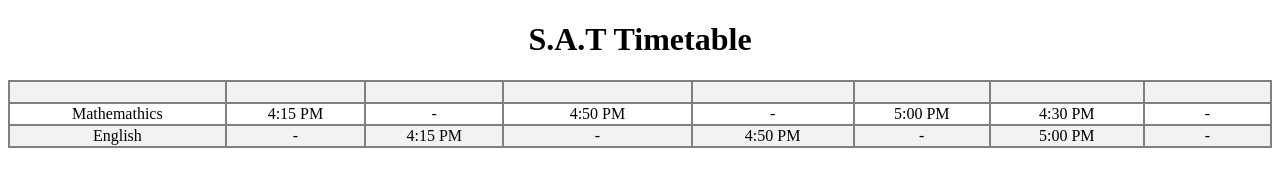
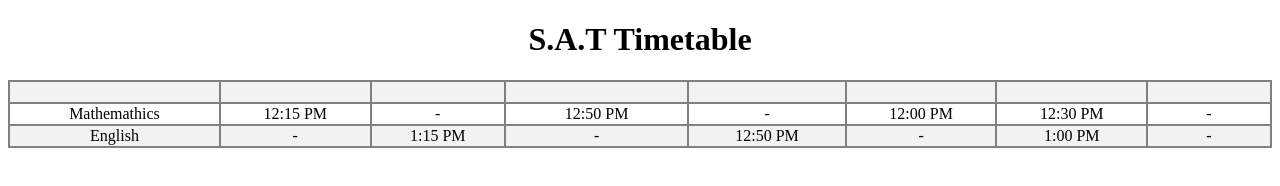
Before and after one commit to OA2302/sat, a plain HTML site: page index.html in a window 1280 px wide. Drawn offline with Linux system fonts and the light colour scheme.

Commit message:
first commit

```diff
--- a/index.html
+++ b/index.html
@@ -25,22 +25,22 @@
             </thead>
             <tr>
                 <td>Mathemathics</td>
-                <td>4:15 PM</td>
+                <td>12:15 PM</td>
                 <td>-</td>
-                <td>4:50 PM</td>
+                <td>12:50 PM</td>
                 <td>-</td>
-                <td>5:00 PM</td>
-                <td>4:30 PM</td>
+                <td>12:00 PM</td>
+                <td>12:30 PM</td>
                 <td>-</td>
             </tr>
             <tr>
                 <td>English</td>
                 <td>-</td>
-                <td>4:15 PM</td>
+                <td>1:15 PM</td>
                 <td>-</td>
-                <td>4:50 PM</td>
+                <td>12:50 PM</td>
                 <td>-</td>
-                <td>5:00 PM</td>
+                <td>1:00 PM</td>
                 <td>-</td>
             </tr>
         </table>
@@ -56,32 +56,32 @@
             </thead>
             <tr>
                 <td>Monday</td>
-                <td>4:15 PM</td>
+                <td>12:15 PM</td>
                 <td>-</td>
             </tr>
             <tr>
                 <td>Tuesday</td>
                 <td>-</td>
-                <td>4:15 PM</td>
+                <td>1:15 PM</td>
             </tr>
             <tr>
                 <td>Wednesday</td>
-                <td>4:50 PM</td>
+                <td>12:50 PM</td>
                 <td>-</td>
             </tr>
              <tr>
                 <td>Thursday</td>
-                <td>4:50 PM</td>
+                <td>1:50 PM</td>
                 <td>-</td>
             </tr>
             <tr>
                 <td>Friday</td>
                 <td>-</td>
-                <td>5:00 PM</td>
+                <td>12:00 PM</td>
             </tr>  <tr>
                 <td>Saturday</td>
-                <td>4:30 PM</td>
-                <td>5:00 PM</td>
+                <td>12:30 PM</td>
+                <td>1:00 PM</td>
             </tr>  <tr>
                 <td>Sunday</td>
                 <td>-</td>
```
Also changed, not shown: 1 other file.
